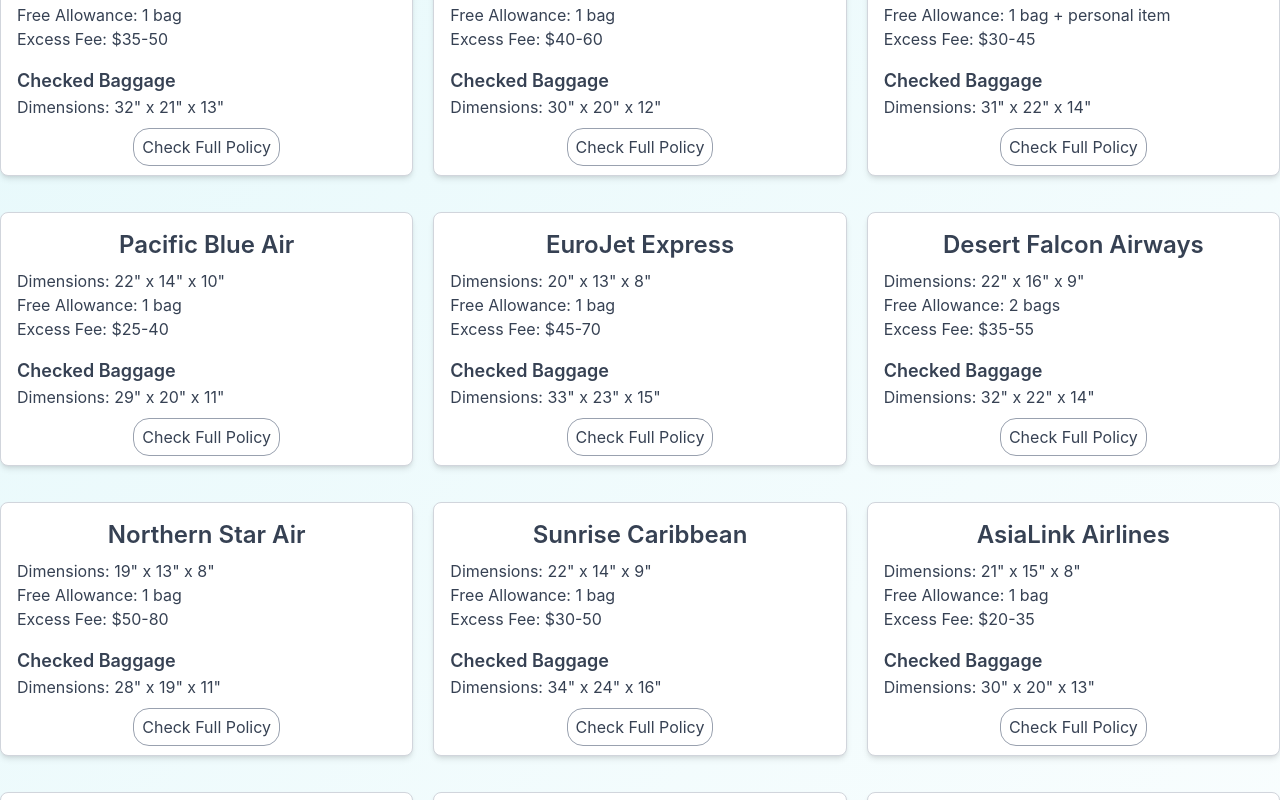
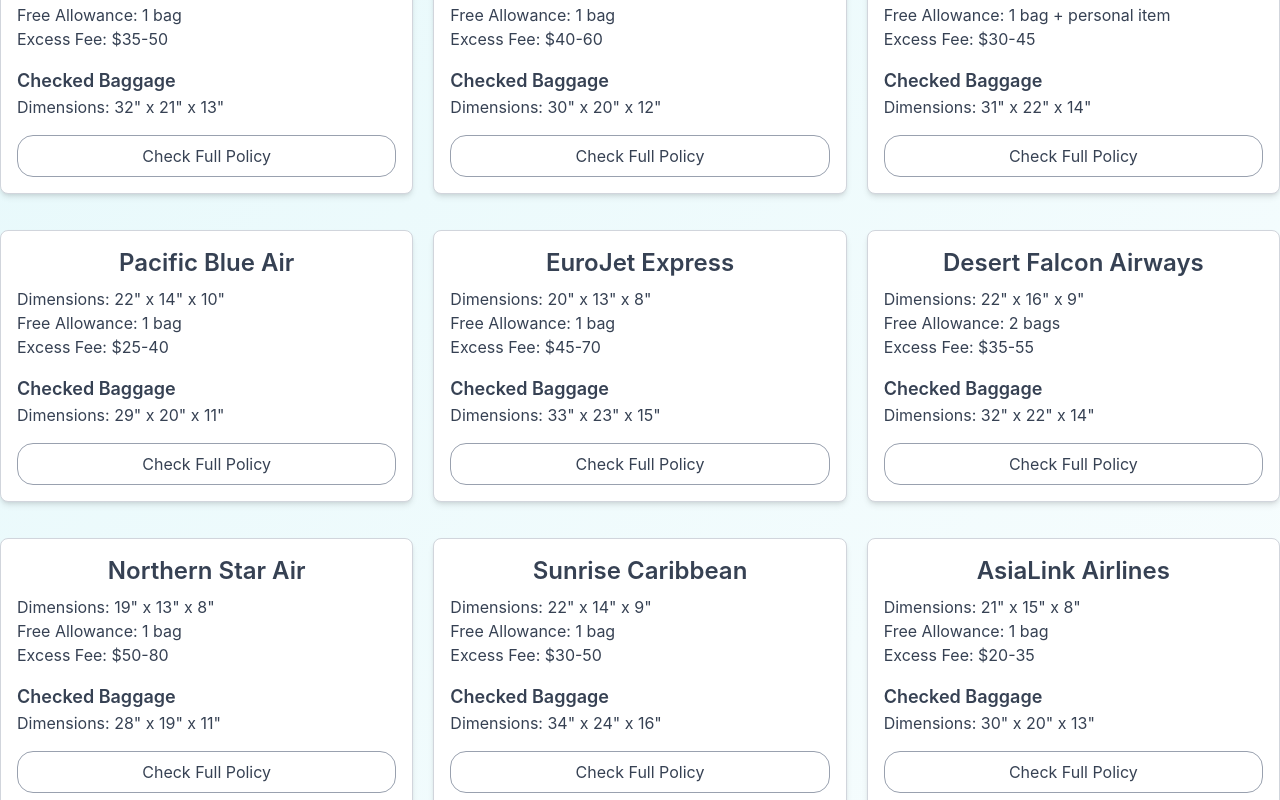
Before and after one commit to gopanmodak/WanderNest, a React app: page /flights in a window 1280 px wide. Shown: the part 900-1700 px from the top of the page. Built offline with nearby package versions, Linux system fonts and the light colour scheme; the HTML template or start-up script is replaced by a standard one.

Commit message:
update hajj and umrah page

```diff
--- a/src/Components/FlightPage.jsx
+++ b/src/Components/FlightPage.jsx
@@ -1,5 +1,4 @@
 
-import { Link } from 'react-router-dom';
 import { motion } from 'framer-motion';
 const FlightPage = ({flight}) => {
   return (
@@ -22,7 +21,7 @@ const FlightPage = ({flight}) => {
         <p>Dimensions: {flight.baggage_policy.checked_baggage.dimensions_inches}</p>
       </div>
 
-      <Link className='border border-gray-400 p-2 rounded-2xl mt-2'> {flight.baggage_policy.full_policy_link}</Link>
+      <p className='border border-gray-400 p-2 rounded-2xl mt-2'> {flight.baggage_policy.full_policy_link}</p>
     </motion.div>
   )
 }
```
